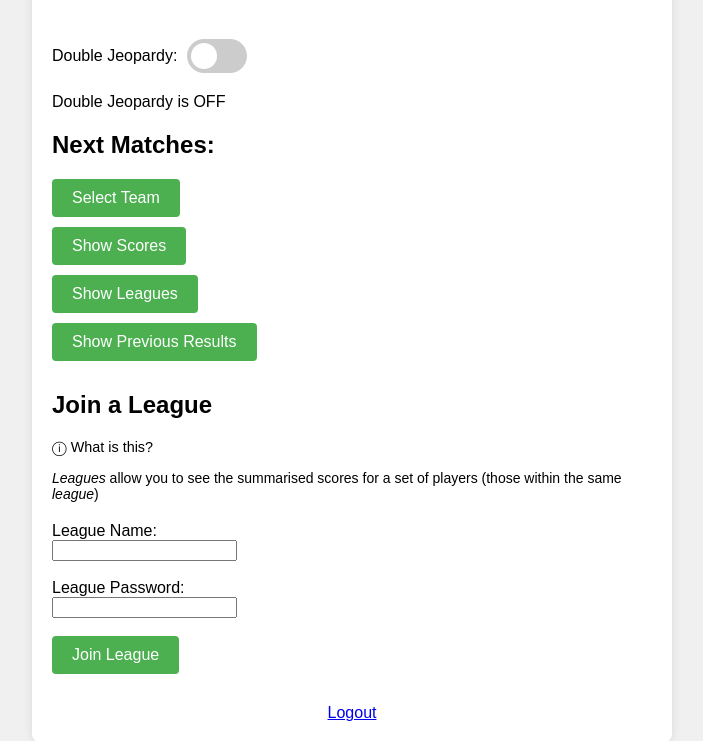
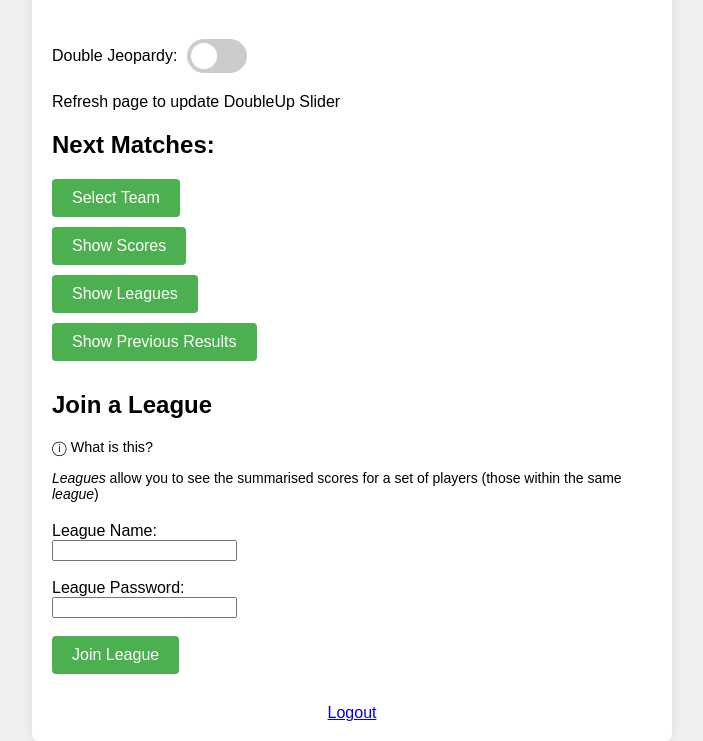
Before and after one commit to matt031291/premier_league_predictions, a Flask app: a page that uses templates/home.html in a window 1280 px wide. Shown: the part 320-1061 px from the top of the page, without its empty margins (288-991 px from the left). Run offline with Flask 2, Linux system fonts and the light colour scheme; the visitor is signed in with stand-in values (Sample User, id 1); data comes from the database, SQL or seed files in the repository; data that the repository does not hold is empty.

Commit message:
small visual benefits for double up slider

```diff
--- a/templates/home.html
+++ b/templates/home.html
@@ -138,7 +138,7 @@
             </tr>
             <tr>
                 <td> <span style="font-weight:bold">Double Jeopardy Selected:</span></td>
-                <td>  {% if doubleup %}Yes, {{ doubleupsleft -1 }} remaining {% else %}No{% endif %}, {{ doubleupsleft }} remaining </td>
+                <td>  {% if doubleup %}Yes, {{ doubleupsleft -1 }} remaining {% else %}No, {{ doubleupsleft }} remaining{% endif %} </td>
             </tr>
         </table>
         </br>
@@ -151,7 +151,7 @@
                 <span class="slider"></span>
             </label>
         </div>
-        <p id="status">Double Jeopardy is {% if doubleup %}ON{% else %}OFF{% endif %}</p>
+        <p id="status">Refresh page to update DoubleUp Slider</p>
 
         <h2>Next Matches:</h2>
         <form action="{{ url_for('choose_team') }}" method="POST" class="teams-form">
```
